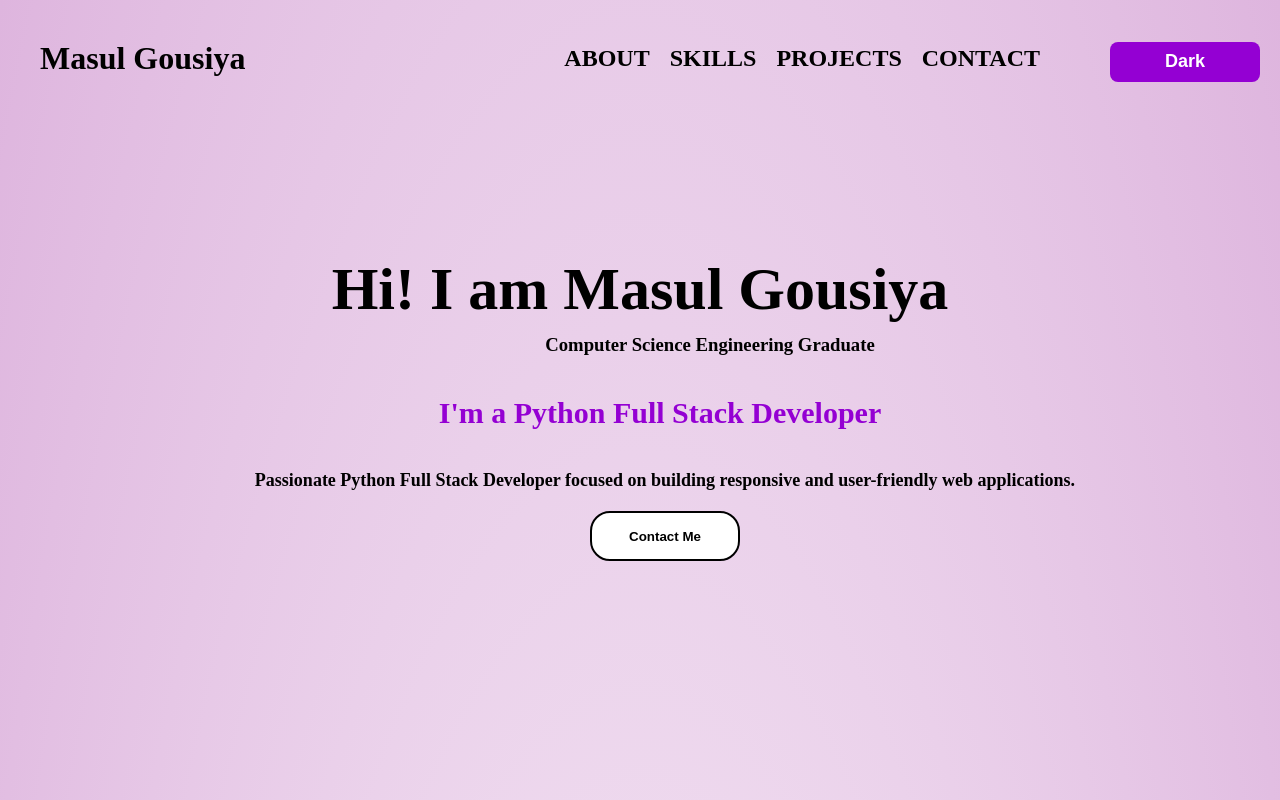
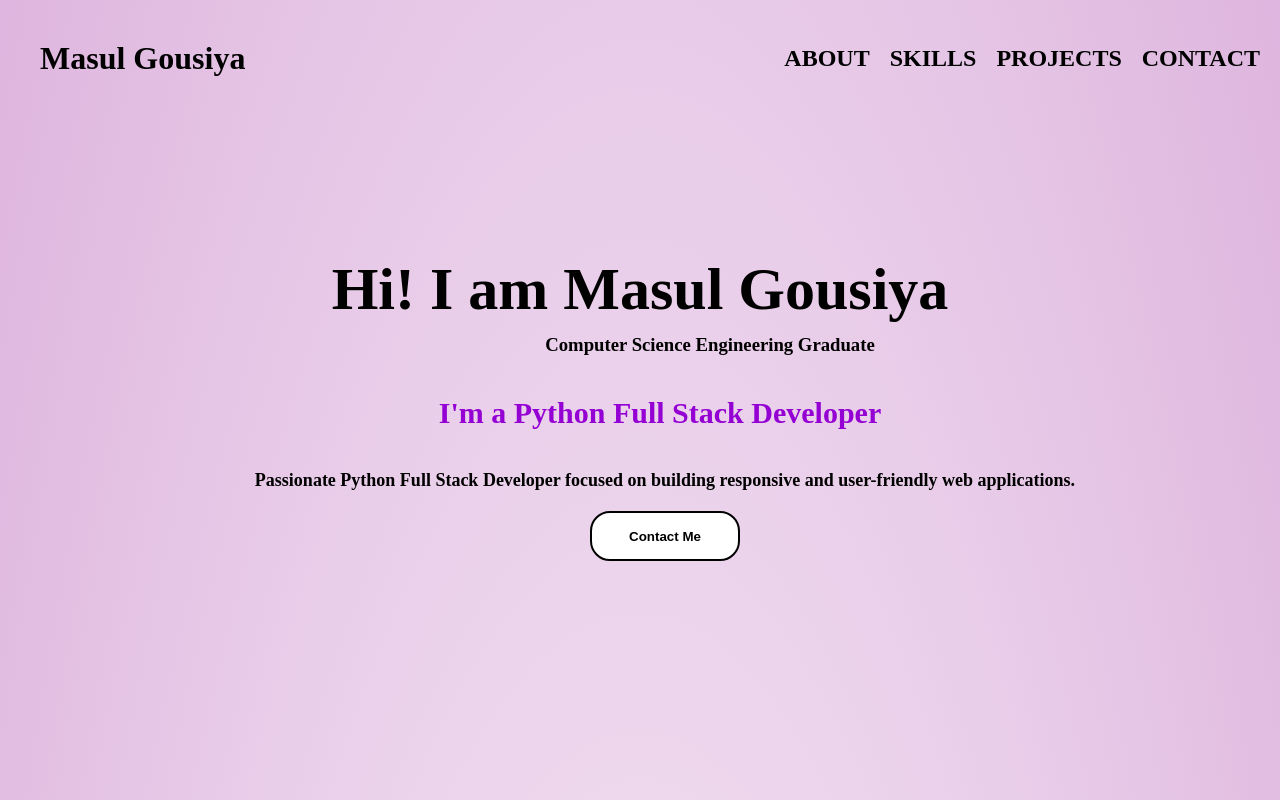
Before and after one commit to Gousiyamasul/my_portfolio, a React app: page / in a window 1280 px wide. Shown: the top 800 px of the page. Built offline with nearby package versions, Linux system fonts and the light colour scheme; the HTML template or start-up script is replaced by a standard one.

Commit message:
Initial commit

```diff
--- a/src/App.jsx
+++ b/src/App.jsx
@@ -9,35 +9,12 @@ import Nav from './components/Nav'
 
 const App = () => {
 
-  const [darkMode, setDarkMode] = useState(false);
-
-  useEffect(() => {
-
-    const savedTheme = localStorage.getItem("theme");
-
-    if(savedTheme === "dark"){
-      document.body.classList.add("dark");
-      setDarkMode(true);
-    }
-
-  }, []);
-
-  const toggleTheme = () => {
-
-    document.body.classList.toggle("dark");
-
-    const isDark = document.body.classList.contains("dark");
-
-    setDarkMode(isDark);
-
-    localStorage.setItem("theme", isDark ? "dark" : "light");
-  };
 
   return (
     <>
       <div className="all">
 
-        <Nav darkMode={darkMode} toggleTheme={toggleTheme}/>
+        <Nav/>
         <div id='home'><Home/></div>
         <div id='about'><About/></div>
         <div id='skills'><Skills/></div>
--- a/src/components/Nav.jsx
+++ b/src/components/Nav.jsx
@@ -1,6 +1,6 @@
 import React from 'react'
 
-const Nav = ({ darkMode, toggleTheme }) => {
+const Nav = () => {
 
   return (
     <div className='nav'>
@@ -19,10 +19,6 @@ const Nav = ({ darkMode, toggleTheme }) => {
 
             <a href='#contact'><h2>CONTACT</h2></a>
 
-            <button className='theme-btn' onClick={toggleTheme}>
-              {darkMode ? "Light" : "Dark"}
-            </button>
-
         </div>
 
     </div>
--- a/src/styles/global.css
+++ b/src/styles/global.css
@@ -36,42 +36,14 @@ html{
 .right a:hover{
     box-shadow: 5px 5px 10px darkviolet;
 }
-.theme-btn{
-    padding: 8px 12px;
-    border: none;
-    border-radius: 8px;
-    cursor: pointer;
-    font-size: 18px;
-    background-color: darkviolet;
-    color: white;
-}
+
 #foot{
     height: 75px;
     display: flex;
     justify-content: center;
     align-items: center;
 }
-.dark{
-    background-color: #121212;
-    color: white;
-}
-.dark .all{
-    background-image: radial-gradient(#1a1a1a,#2d0b45);
-}
-.dark .right a{
-    color: white;
-}
-.dark .right a:hover{
-    color: violet;
-}
-.dark .theme-btn{
-    background-color: white;
-    color: black;
-}
-.theme-btn{
-    height: 40px;
-    margin-top: 6px;
-}
+
 
 @media (max-width: 768px) {
   .nav{
```
